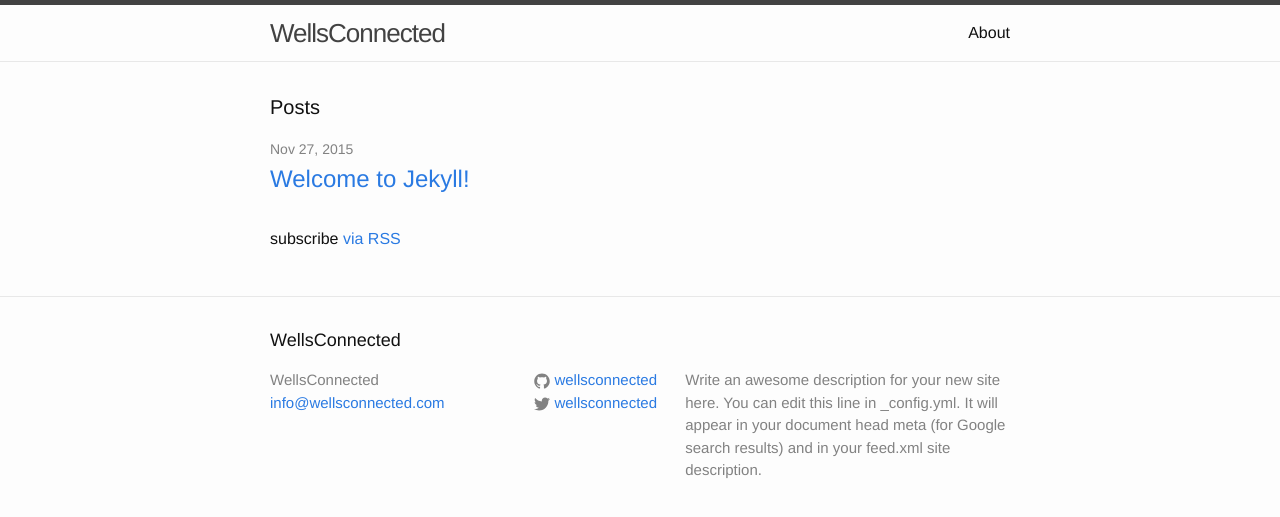
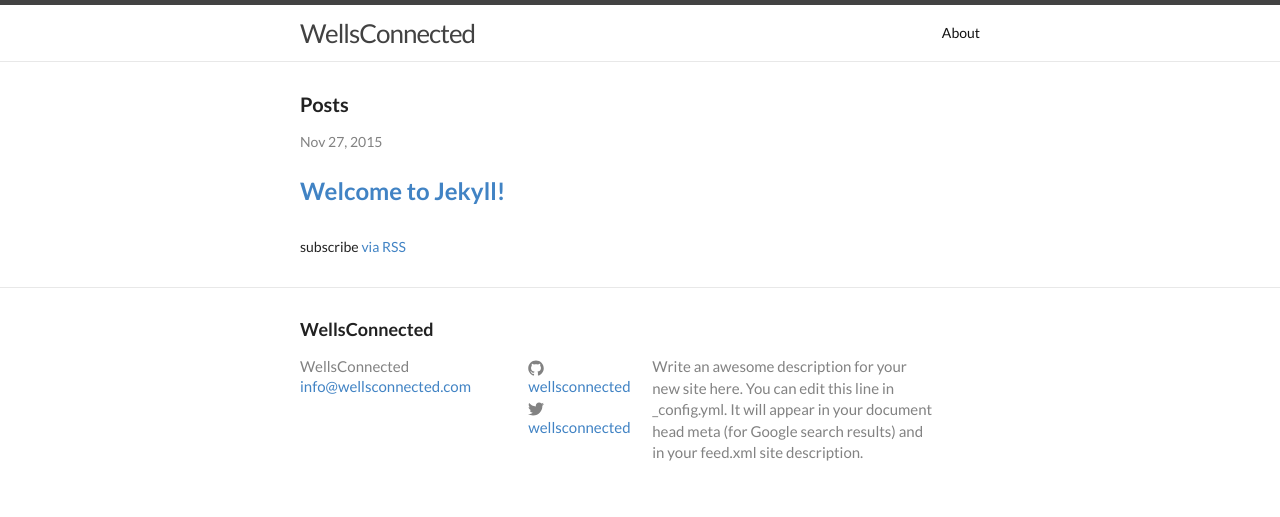
Before and after one commit to WellsConnected/wellsconnected.github.io, a Jekyll site: the page built from index.html, in a window 1280 px wide. Shown: the top 517 px of the page. Built offline with Jekyll 4.4.1, drawn with Linux system fonts in a browser that asks for light colours.

Commit message:
include semantic-ui css and js

```diff
--- a/_includes/footer.html
+++ b/_includes/footer.html
@@ -36,3 +36,5 @@
   </div>
 
 </footer>
+
+<script src="semantic/dist/semantic.min.js"></script>
--- a/_includes/head.html
+++ b/_includes/head.html
@@ -9,4 +9,5 @@
   <link rel="stylesheet" href="{{ "/css/main.css" | prepend: site.baseurl }}">
   <link rel="canonical" href="{{ page.url | replace:'index.html','' | prepend: site.baseurl | prepend: site.url }}">
   <link rel="alternate" type="application/rss+xml" title="{{ site.title }}" href="{{ "/feed.xml" | prepend: site.baseurl | prepend: site.url }}">
+  <link rel="stylesheet" type="text/css" href="semantic/dist/semantic.min.css">
 </head>
```
